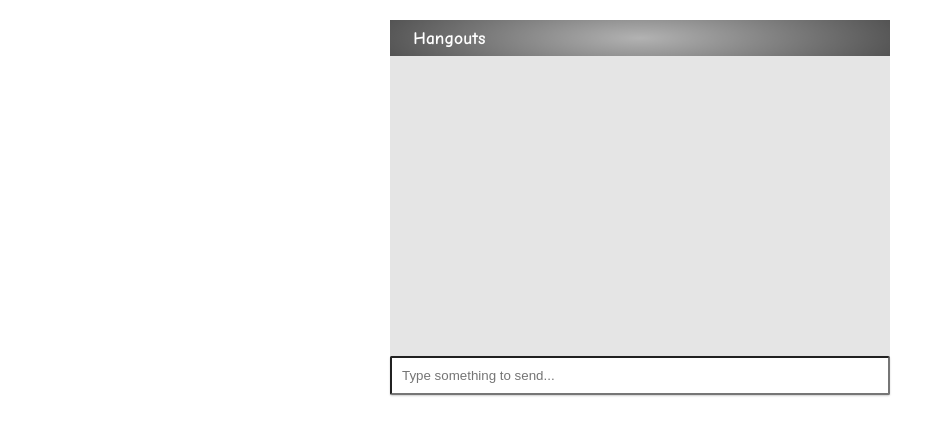
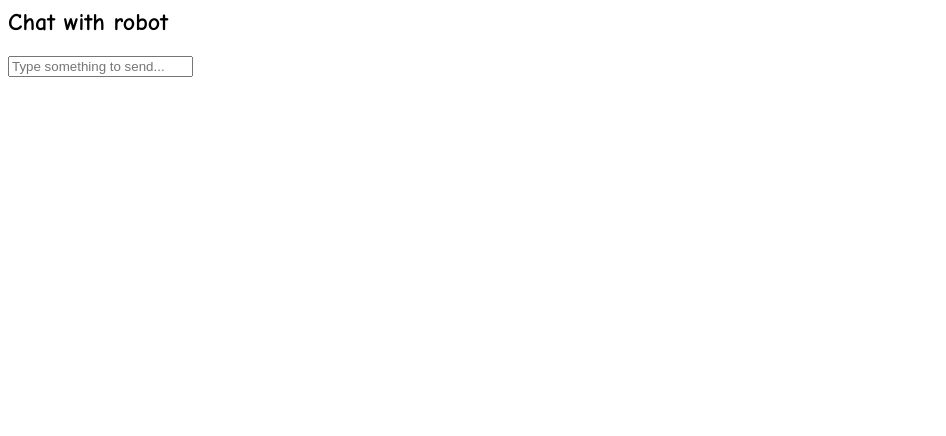
Before and after one commit to metao1/angular-robot-chat, a website: page client/index.html in a window 1280 px wide. Shown: the whole page, without its empty margins (0-946 px from the left). Drawn offline with nearby package versions, Linux system fonts and the light colour scheme; some packages are replaced by stand-ins of ours; a web font is replaced by a local one.

Commit message:
Update index.html

```diff
--- a/client/index.html
+++ b/client/index.html
@@ -1,11 +1,10 @@
 <html ng-app="VoterApp" xmlns="http://www.w3.org/1999/html">
 <head>
     <title>Chat with robot</title>
-    <link rel="stylesheet" href="./style/style.css">
+    <script  src="https://code.jquery.com/jquery-2.1.4.min.js"></script>
+
     <script type="text/javascript"
             src="//ajax.googleapis.com/ajax/libs/angularjs/1.2.1/angular.min.js"></script>
-    <script src="https://code.jquery.com/jquery-2.1.4.min.js"></script>
-
     <script type="text/javascript"
             src="//ajax.googleapis.com/ajax/libs/angularjs/1.2.1/angular-sanitize.min.js"></script>
     <script type="application/javascript" src="./controller/controller.js"></script>
@@ -25,7 +24,7 @@
 
         <div class="left">
             <span class="icon typicons-message"></span>
-            <h1>Hangouts</h1>
+            <h1>Chat with robot</h1>
         </div>
 
         <div class="right">
@@ -35,8 +34,8 @@
 
     </header>
 
-    <ol class="discussion">
-        <div ng-bind-html="message" scroll-bottom="message"> </div>
+    <ol class="discussion" scroll-bottom="message">
+        <div ng-bind-html="message"> </div>
     </ol>
 
     <footer>
```
